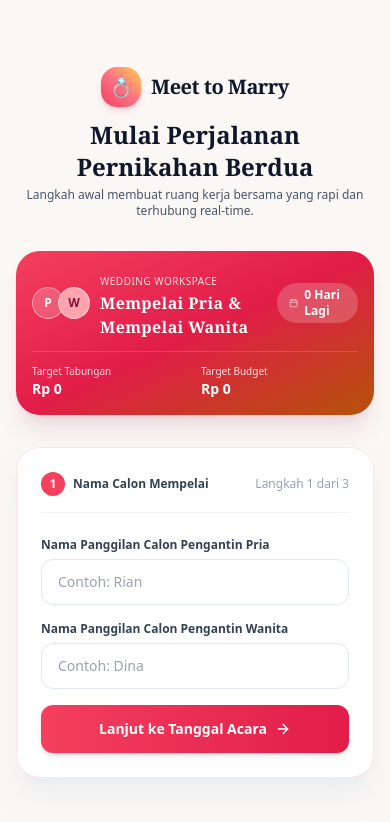
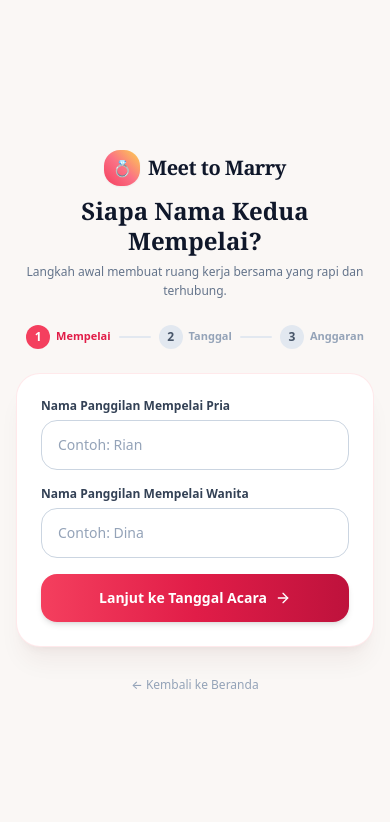
Before and after one commit to rohimgavino/Wedding-Planner, a Next.js app: page /onboarding in a window 390 px wide. Shown: the top 822 px of the page. Built offline with nearby package versions, Linux system fonts and the light colour scheme.

Commit message:
refactor(onboarding): polish mobile layout, elegant stepper indicator, remove clutter preview card, hide pwa banner on onboarding

```diff
--- a/src/app/onboarding/page.tsx
+++ b/src/app/onboarding/page.tsx
@@ -32,91 +32,81 @@ export default function OnboardingPage() {
   const daysRemaining = calculateDaysRemaining(weddingDate);
 
   return (
-    <div className="min-h-screen bg-[#FAF7F5] flex flex-col justify-center px-4 sm:px-6 py-10">
-      <div className="max-w-xl mx-auto w-full">
+    <div className="min-h-screen bg-[#FAF7F5] flex flex-col justify-center items-center px-4 sm:px-6 py-10 sm:py-14">
+      <div className="max-w-md w-full my-auto">
 
         {/* Brand Header */}
-        <div className="text-center mb-8">
-          <a href="/" className="inline-flex items-center gap-2.5 mb-3 group">
-            <div className="w-10 h-10 rounded-2xl bg-gradient-to-tr from-rose-500 via-rose-400 to-amber-300 text-white flex items-center justify-center font-bold text-lg shadow-md shadow-rose-200">
+        <div className="text-center mb-6">
+          <a href="/" className="inline-flex items-center gap-2 mb-2.5 group">
+            <div className="w-9 h-9 rounded-2xl bg-gradient-to-tr from-rose-500 via-rose-400 to-amber-300 text-white flex items-center justify-center font-bold text-base shadow-sm">
               💍
             </div>
             <span className="font-serif font-bold text-slate-900 tracking-tight text-xl">
               Meet to Marry
             </span>
           </a>
-          <h1 className="text-2xl sm:text-3xl font-serif font-bold text-slate-900">
-            Mulai Perjalanan Pernikahan Berdua
+          <h1 className="text-2xl font-serif font-bold text-slate-900 leading-tight">
+            {step === 1 && "Siapa Nama Kedua Mempelai?"}
+            {step === 2 && "Kapan Hari Bahagia Kalian?"}
+            {step === 3 && "Rencana Anggaran & Tabungan"}
           </h1>
-          <p className="text-xs sm:text-sm text-slate-600 mt-1">
-            Langkah awal membuat ruang kerja bersama yang rapi dan terhubung real-time.
+          <p className="text-xs sm:text-sm text-slate-500 mt-1.5 leading-relaxed">
+            {step === 1 && "Langkah awal membuat ruang kerja bersama yang rapi dan terhubung."}
+            {step === 2 && "Sistem otomatis menyusun jadwal mundur persiapan & dokumen KUA."}
+            {step === 3 && "Atur target bersama agar pengeluaran terkendali sampai hari H."}
           </p>
         </div>
 
-        {/* Live Preview Card */}
-        <div className="mb-8 p-4 sm:p-5 rounded-3xl bg-gradient-to-br from-rose-500 via-rose-600 to-amber-700 text-white shadow-xl shadow-rose-900/10 relative overflow-hidden transition-all">
-          <div className="flex items-center justify-between mb-3">
-            <div className="flex items-center gap-2.5">
-              <div className="flex -space-x-1.5">
-                <div className="w-8 h-8 rounded-full bg-white/20 border border-white/40 flex items-center justify-center text-xs font-bold">
-                  {groomName.charAt(0).toUpperCase() || "P"}
-                </div>
-                <div className="w-8 h-8 rounded-full bg-rose-300 border border-white/40 flex items-center justify-center text-xs font-bold text-rose-900">
-                  {brideName.charAt(0).toUpperCase() || "W"}
-                </div>
-              </div>
-              <div>
-                <span className="text-[10px] uppercase tracking-wider text-rose-100 font-medium">Wedding Workspace</span>
-                <h3 className="font-serif font-bold text-base tracking-wide">
-                  {groomName || "Mempelai Pria"} & {brideName || "Mempelai Wanita"}
-                </h3>
-              </div>
-            </div>
-
-            <div className="px-3 py-1 rounded-full bg-white/20 backdrop-blur-md text-white text-xs font-semibold flex items-center gap-1.5">
-              <Calendar className="w-3.5 h-3.5 text-rose-200" />
-              <span>{daysRemaining} Hari Lagi</span>
-            </div>
+        {/* Stepper Progress Indicator */}
+        <div className="flex items-center justify-center gap-2 mb-6">
+          <div className="flex items-center gap-1.5">
+            <span className={`w-6 h-6 rounded-full flex items-center justify-center text-xs font-bold transition ${
+              step >= 1 ? "bg-rose-500 text-white shadow-xs" : "bg-slate-200 text-slate-600"
+            }`}>
+              1
+            </span>
+            <span className={`text-[11px] font-semibold ${step >= 1 ? "text-rose-600" : "text-slate-400"}`}>
+              Mempelai
+            </span>
           </div>
 
-          <div className="grid grid-cols-2 gap-3 pt-3 border-t border-white/15">
-            <div>
-              <div className="text-[10px] text-rose-100 font-medium">Target Tabungan</div>
-              <div className="text-sm font-bold">{formatRupiah(Number(targetSavings) || 0)}</div>
-            </div>
-            <div>
-              <div className="text-[10px] text-rose-100 font-medium">Target Budget</div>
-              <div className="text-sm font-bold">{formatRupiah(Number(targetBudget) || 0)}</div>
-            </div>
+          <div className={`w-8 h-0.5 rounded transition ${step >= 2 ? "bg-rose-400" : "bg-slate-200"}`} />
+
+          <div className="flex items-center gap-1.5">
+            <span className={`w-6 h-6 rounded-full flex items-center justify-center text-xs font-bold transition ${
+              step >= 2 ? "bg-rose-500 text-white shadow-xs" : "bg-slate-200 text-slate-600"
+            }`}>
+              2
+            </span>
+            <span className={`text-[11px] font-semibold ${step >= 2 ? "text-rose-600" : "text-slate-400"}`}>
+              Tanggal
+            </span>
+          </div>
+
+          <div className={`w-8 h-0.5 rounded transition ${step >= 3 ? "bg-rose-400" : "bg-slate-200"}`} />
+
+          <div className="flex items-center gap-1.5">
+            <span className={`w-6 h-6 rounded-full flex items-center justify-center text-xs font-bold transition ${
+              step >= 3 ? "bg-rose-500 text-white shadow-xs" : "bg-slate-200 text-slate-600"
+            }`}>
+              3
+            </span>
+            <span className={`text-[11px] font-semibold ${step >= 3 ? "text-rose-600" : "text-slate-400"}`}>
+              Anggaran
+            </span>
           </div>
         </div>
 
-        {/* Step Wizard Container */}
-        <div className="bg-white rounded-3xl p-6 sm:p-8 border border-rose-100 shadow-xl shadow-slate-200/50">
-
-          {/* Progress Indicator */}
-          <div className="flex items-center justify-between mb-6 pb-4 border-b border-slate-100">
-            <div className="flex items-center gap-2">
-              <span className="w-6 h-6 rounded-full bg-rose-500 text-white text-xs font-bold flex items-center justify-center">
-                {step}
-              </span>
-              <span className="text-xs font-semibold text-slate-700">
-                {step === 1 && "Nama Calon Mempelai"}
-                {step === 2 && "Tanggal Acara Pernikahan"}
-                {step === 3 && "Rencana Anggaran & Tabungan"}
-              </span>
-            </div>
-            <span className="text-xs text-slate-400 font-medium">Langkah {step} dari 3</span>
-          </div>
-
+        {/* Main Card Form */}
+        <div className="bg-white rounded-3xl p-6 sm:p-8 border border-rose-100/80 shadow-xl shadow-rose-950/5">
           <form onSubmit={step === 3 ? handleFinish : (e) => { e.preventDefault(); setStep((s) => (s + 1) as any); }}>
 
             {/* Step 1: Couple Names */}
             {step === 1 && (
               <div className="space-y-4">
                 <div>
-                  <label className="block text-xs font-semibold text-slate-700 mb-1.5">
-                    Nama Panggilan Calon Pengantin Pria
+                  <label className="block text-xs font-bold text-slate-700 mb-1.5">
+                    Nama Panggilan Mempelai Pria
                   </label>
                   <input
                     type="text"
@@ -124,13 +114,13 @@ export default function OnboardingPage() {
                     value={groomName}
                     onChange={(e) => setGroomName(e.target.value)}
                     placeholder="Contoh: Rian"
-                    className="w-full px-4 py-3 rounded-xl border border-slate-200 focus:outline-none focus:border-rose-500 focus:ring-2 focus:ring-rose-100 text-sm font-medium transition"
+                    className="w-full px-4 py-3.5 rounded-2xl border border-slate-300 focus:outline-none focus:border-rose-500 focus:ring-4 focus:ring-rose-100 text-sm font-medium transition shadow-xs placeholder:text-slate-400"
                   />
                 </div>
 
                 <div>
-                  <label className="block text-xs font-semibold text-slate-700 mb-1.5">
-                    Nama Panggilan Calon Pengantin Wanita
+                  <label className="block text-xs font-bold text-slate-700 mb-1.5">
+                    Nama Panggilan Mempelai Wanita
                   </label>
                   <input
                     type="text"
@@ -138,13 +128,25 @@ export default function OnboardingPage() {
                     value={brideName}
                     onChange={(e) => setBrideName(e.target.value)}
                     placeholder="Contoh: Dina"
-                    className="w-full px-4 py-3 rounded-xl border border-slate-200 focus:outline-none focus:border-rose-500 focus:ring-2 focus:ring-rose-100 text-sm font-medium transition"
+                    className="w-full px-4 py-3.5 rounded-2xl border border-slate-300 focus:outline-none focus:border-rose-500 focus:ring-4 focus:ring-rose-100 text-sm font-medium transition shadow-xs placeholder:text-slate-400"
                   />
                 </div>
 
+                {/* Gentle Pair Preview Badge */}
+                {(groomName.trim() || brideName.trim()) && (
+                  <div className="p-3 bg-rose-50/70 border border-rose-200/60 rounded-2xl flex items-center gap-2.5 animate-fade-up">
+                    <div className="w-8 h-8 rounded-full bg-rose-500 text-white flex items-center justify-center font-bold text-xs shrink-0 shadow-xs">
+                      💍
+                    </div>
+                    <div className="text-xs text-slate-700">
+                      Ruang Perencanaan: <span className="font-bold text-rose-700">{groomName.trim() || "..."} & {brideName.trim() || "..."}</span>
+                    </div>
+                  </div>
+                )}
+
                 <button
                   type="submit"
-                  className="w-full mt-4 py-3.5 px-6 rounded-xl bg-gradient-to-r from-rose-500 to-rose-600 text-white font-semibold text-sm shadow-md hover:from-rose-600 hover:to-rose-700 transition flex items-center justify-center gap-2"
+                  className="w-full mt-2 py-3.5 px-6 rounded-2xl bg-gradient-to-r from-rose-500 via-rose-600 to-rose-700 text-white font-semibold text-sm shadow-md hover:from-rose-600 hover:to-rose-700 transition flex items-center justify-center gap-2 active:scale-98"
                 >
                   <span>Lanjut ke Tanggal Acara</span>
                   <ArrowRight className="w-4 h-4" />
@@ -258,6 +260,13 @@ export default function OnboardingPage() {
           </form>
         </div>
 
+        {/* Back to Home Link */}
+        <div className="text-center mt-6">
+          <a href="/" className="text-xs text-slate-400 hover:text-rose-600 transition font-medium">
+            ← Kembali ke Beranda
+          </a>
+        </div>
+
       </div>
     </div>
   );
```
Also changed, not shown: graphify-out/GRAPH_REPORT.md (+32 -32 lines), graphify-out/cache/stat-index.json (+1 -1 lines), graphify-out/graph.html (+4 -4 lines), src/components/InstallPwaBanner.tsx (+15 -9 lines), graphify-out/.graphify_analysis.json, graphify-out/graph.json, graphify-out/manifest.json.
